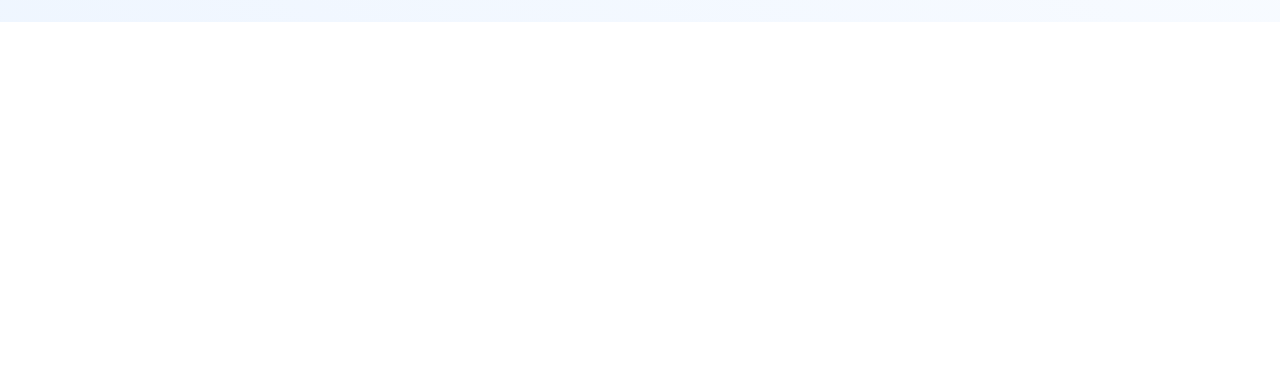
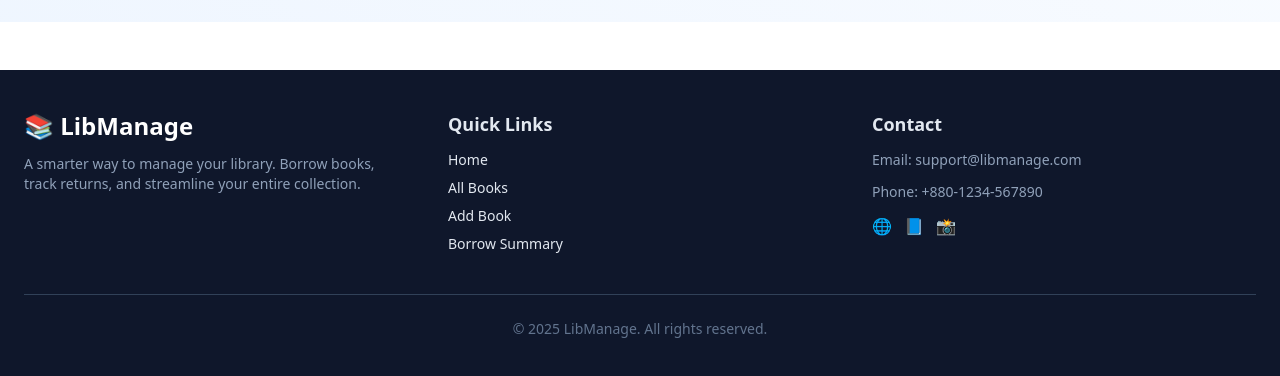
Before and after one commit to pmppiyas/L2Assignment4, a React (Vite) app: page / in a window 1280 px wide. Shown: the part 786-1162 px from the top of the page. Before the commit the page ends 808 px from the top, so only its background shows below. Built offline with nearby package versions, Linux system fonts and the light colour scheme.

Commit message:
Add Footer

```diff
--- a/src/Layout/RootLayout.tsx
+++ b/src/Layout/RootLayout.tsx
@@ -1,3 +1,4 @@
+import Footer from "@/_Components/Footer/Footer";
 import Navaber from "@/_Components/Navbar/Navaber";
 import React from "react";
 import { Outlet } from "react-router";
@@ -7,6 +8,7 @@ export default function RootLayout() {
     <div>
       <Navaber></Navaber>
       <Outlet></Outlet>
+      <Footer></Footer>
     </div>
   );
 }
--- /dev/null
+++ b/src/_Components/Footer/Footer.tsx
@@ -0,0 +1,68 @@
+import React from "react";
+import { Link } from "react-router";
+
+export default function Footer() {
+  return (
+    <footer className="bg-slate-900 text-slate-200 py-10 px-6 mt-12">
+      <div className="max-w-7xl mx-auto flex flex-col md:flex-row justify-between gap-10">
+        {/* Logo & Description */}
+        <div className="flex-1 space-y-3">
+          <h2 className="text-2xl font-bold text-white">📚 LibManage</h2>
+          <p className="text-slate-400 text-sm">
+            A smarter way to manage your library. Borrow books, track returns,
+            and streamline your entire collection.
+          </p>
+        </div>
+
+        {/* Navigation Links */}
+        <div className="flex-1">
+          <h3 className="text-lg font-semibold mb-3">Quick Links</h3>
+          <ul className="space-y-2 text-sm">
+            <li>
+              <Link to="/" className="hover:text-blue-400">
+                Home
+              </Link>
+            </li>
+            <li>
+              <Link to="/books" className="hover:text-blue-400">
+                All Books
+              </Link>
+            </li>
+            <li>
+              <Link to="/add-book" className="hover:text-blue-400">
+                Add Book
+              </Link>
+            </li>
+            <li>
+              <Link to="/borrow-summary" className="hover:text-blue-400">
+                Borrow Summary
+              </Link>
+            </li>
+          </ul>
+        </div>
+
+        {/* Contact or Socials (Placeholder) */}
+        <div className="flex-1 space-y-3">
+          <h3 className="text-lg font-semibold mb-3">Contact</h3>
+          <p className="text-sm text-slate-400">Email: support@libmanage.com</p>
+          <p className="text-sm text-slate-400">Phone: +880-1234-567890</p>
+          <div className="flex gap-3 mt-2">
+            <span className="text-white hover:text-blue-400 cursor-pointer">
+              🌐
+            </span>
+            <span className="text-white hover:text-blue-400 cursor-pointer">
+              📘
+            </span>
+            <span className="text-white hover:text-blue-400 cursor-pointer">
+              📸
+            </span>
+          </div>
+        </div>
+      </div>
+
+      <div className="border-t border-slate-700 mt-10 pt-6 text-center text-sm text-slate-500">
+        &copy; {new Date().getFullYear()} LibManage. All rights reserved.
+      </div>
+    </footer>
+  );
+}
```
